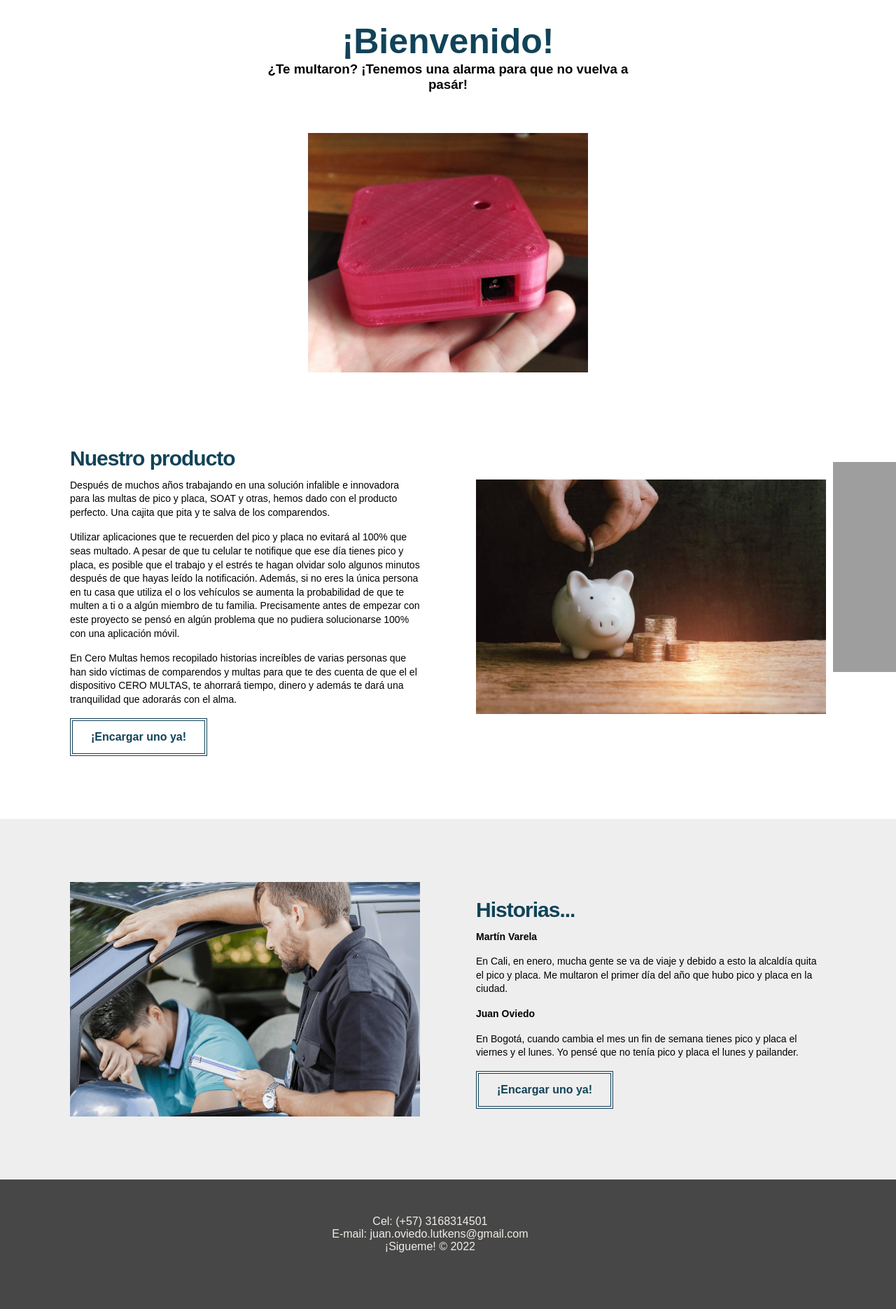
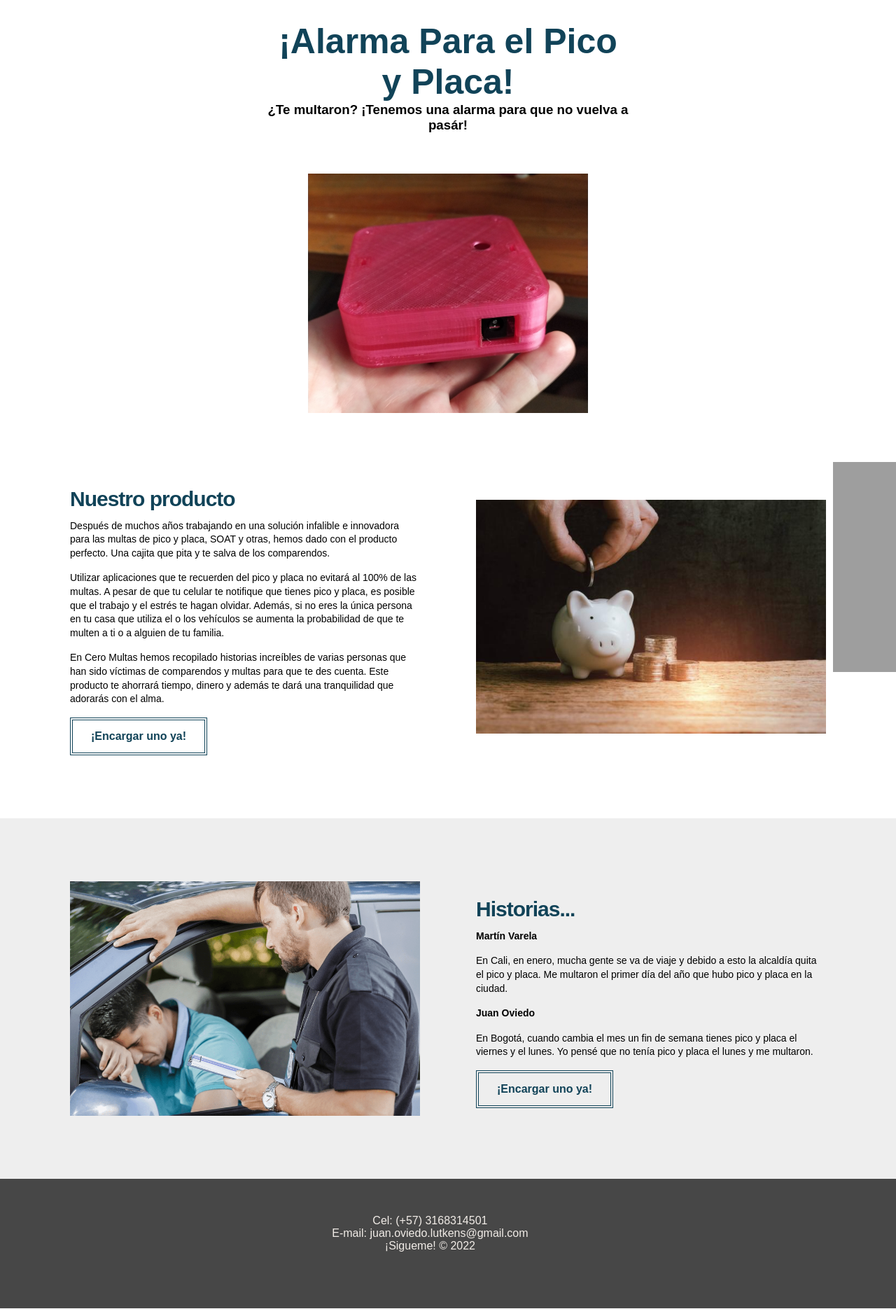
Before and after one commit to juanoviedo/ceromultas, a Django app: page / in a window 1280 px wide. Shown: the part 50-1920 px from the top of the page at 70% size. Run offline with Django 3.2, Linux system fonts and the light colour scheme; some libraries are stand-ins or nearby versions; grey boxes are pictures that could not be loaded.

Commit message:
Correcciones de texto

```diff
--- a/main/templates/main/base.html
+++ b/main/templates/main/base.html
@@ -10,6 +10,8 @@
     </title>
 
 	<meta charset="UTF-8">
+	<meta name="description" content="alarma multas">
+	<meta name="keywords" content="alarma multas pico y placa SOAT">
 	<meta name="viewport" content="width=device-width, user-scalable=no, initial-scale=1, maximum-scale=1, minimum-scale=1">
 	<link rel="stylesheet" href="{% static 'css/estilos.css' %}">
 	<link rel="stylesheet" href="{% static 'css/fontello.css' %}">
--- a/main/templates/main/inicio.html
+++ b/main/templates/main/inicio.html
@@ -10,7 +10,7 @@
 <main>
 
     <section class="intro">
-        <h1>¡Bienvenido!</h1>
+        <h1>¡Alarma Para el Pico y Placa!</h1>
         <h3>¿Te multaron? ¡Tenemos una alarma para que no vuelva a pasár!</h3><br>
         <img src="{% static 'img/ceromultas.jpeg' %}" alt="Cero Multas">
     </section>
@@ -26,18 +26,17 @@
                 </p>
                 <p>
                     Utilizar aplicaciones que te recuerden del pico y placa no evitará al 100%
-                    que seas multado. A pesar de que tu celular te notifique que ese día
+                    de las multas. A pesar de que tu celular te notifique que
                     tienes pico y placa, es posible que el trabajo y el estrés te hagan
-                    olvidar solo algunos minutos después de que hayas leído la notificación.
+                    olvidar.
                     Además, si no eres la única persona en tu casa que utiliza el o los vehículos
-                    se aumenta la probabilidad de que te multen a ti o a algún miembro de tu
-                    familia. Precisamente antes de empezar con este proyecto se pensó en algún
-                    problema que no pudiera solucionarse 100% con una aplicación móvil.
+                    se aumenta la probabilidad de que te multen a ti o a alguien de tu
+                    familia.
                 </p>
                 <p>
                     En Cero Multas hemos recopilado historias increíbles de varias
                     personas que han sido víctimas de comparendos y multas para que te
-                    des cuenta de que el el dispositivo CERO MULTAS, te ahorrará tiempo,
+                    des cuenta. Este producto te ahorrará tiempo,
                     dinero y además te dará una tranquilidad que adorarás con el alma.
                 </p>
 
@@ -76,7 +75,7 @@
                 <p><strong>Juan Oviedo</strong></p>
                 <p>
                     En Bogotá, cuando cambia el mes un fin de semana tienes pico y placa el
-                    viernes y el lunes. Yo pensé que no tenía pico y placa el lunes y pailander.
+                    viernes y el lunes. Yo pensé que no tenía pico y placa el lunes y me multaron.
                 </p>
 
                 <a target="_blank" href="https://wa.me/573168314501?text=Hola.%20Quiero%20un%20dispositivo%20cero%20multas!" class="cuadrolink" >
```
